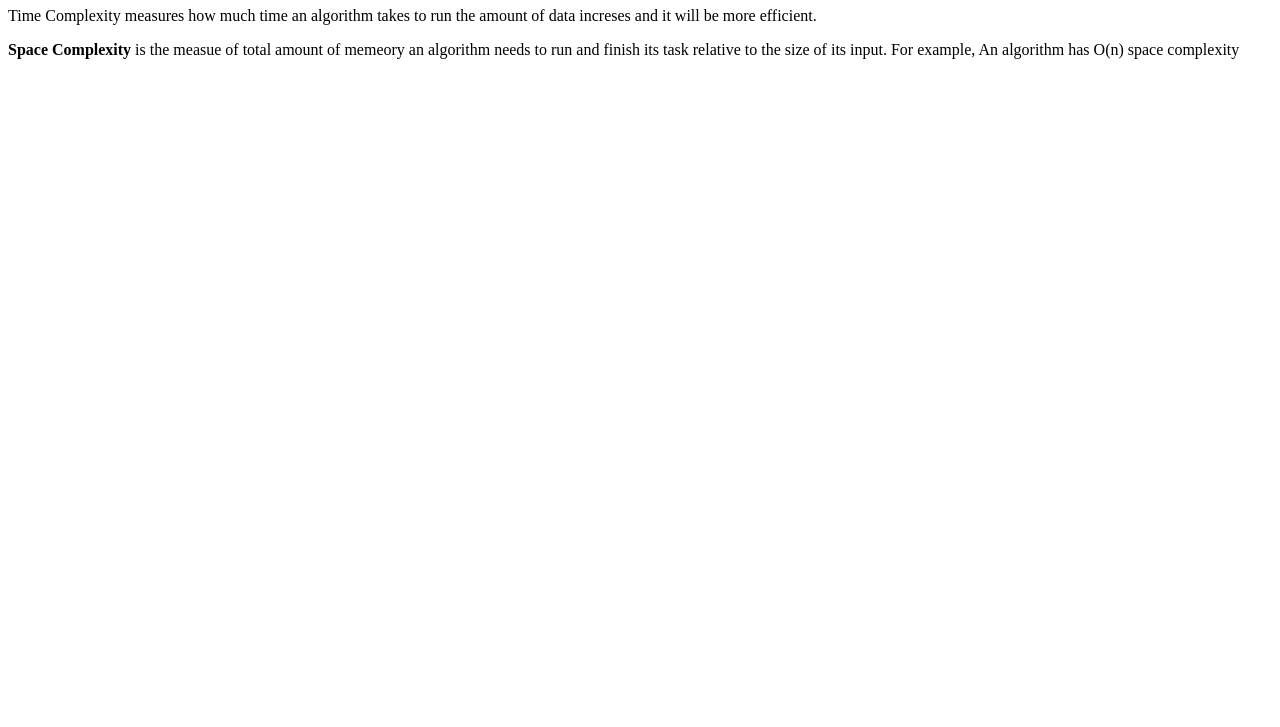
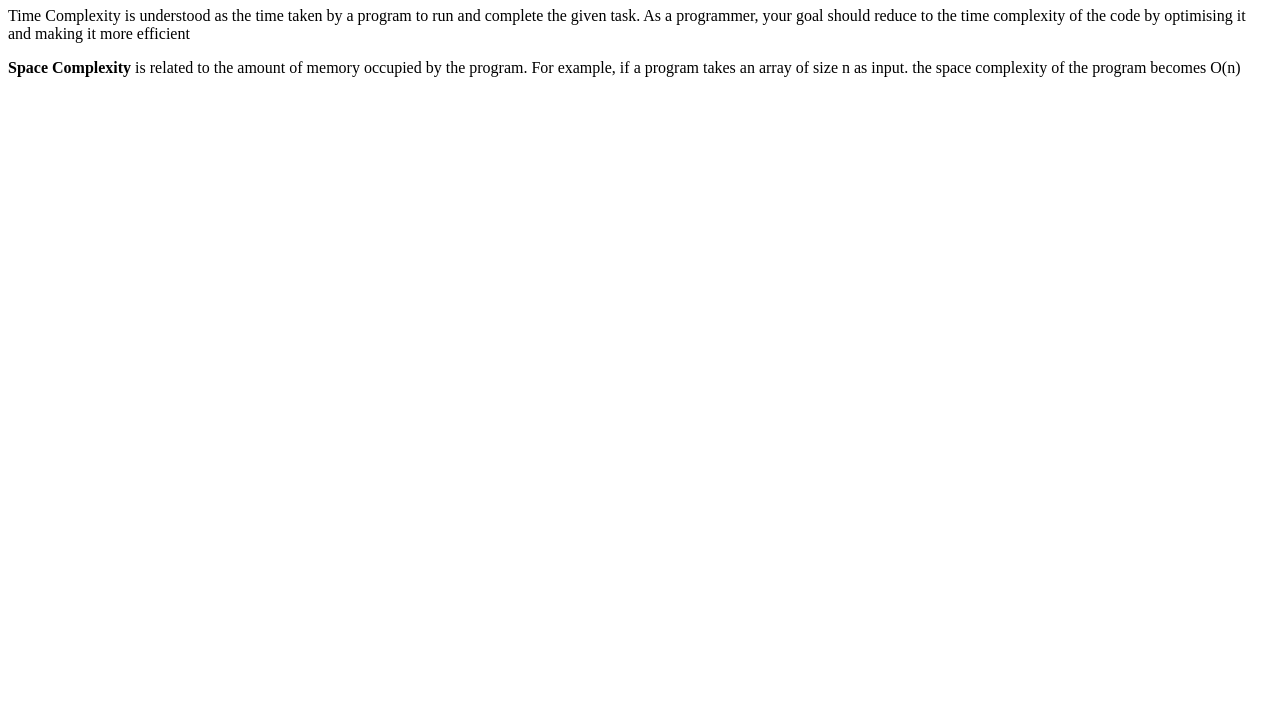
Before and after one commit to acciojob/time-and-space-complexity-PravallikaPuttamraju, a website: page main.html in a window 1280 px wide. Shown: the part 73-800 px from the top of the page. Drawn offline with Linux system fonts and the light colour scheme.

Commit message:
created a submission

```diff
--- a/main.html
+++ b/main.html
@@ -9,9 +9,8 @@
 <body>
 	<!-- the entire body must be written by student -->
     <h1> Time and Space Complexity</h1>
-
-	<p> Time Complexity measures how much time an algorithm takes to run the amount of data increses and it will be more efficient.</p>
-	<p> <b>Space Complexity</b> is the measue of total amount of memeory an algorithm needs to run and finish its task relative to the size of its input. For example, An algorithm has O(n) space complexity </p>
+	<p> Time Complexity is understood as the time taken by a program to run and complete the given task. As a programmer, your goal should reduce to the time complexity of the code by optimising it and making it more efficient </p>
+	<p> <b>Space Complexity</b> is related to the amount of memory occupied by the program. For example, if a program takes an array of size n as input. the space complexity of the program becomes O(n) </p>
 	<script type="text/javascript" src="./script.js">
 </body>
 
```
